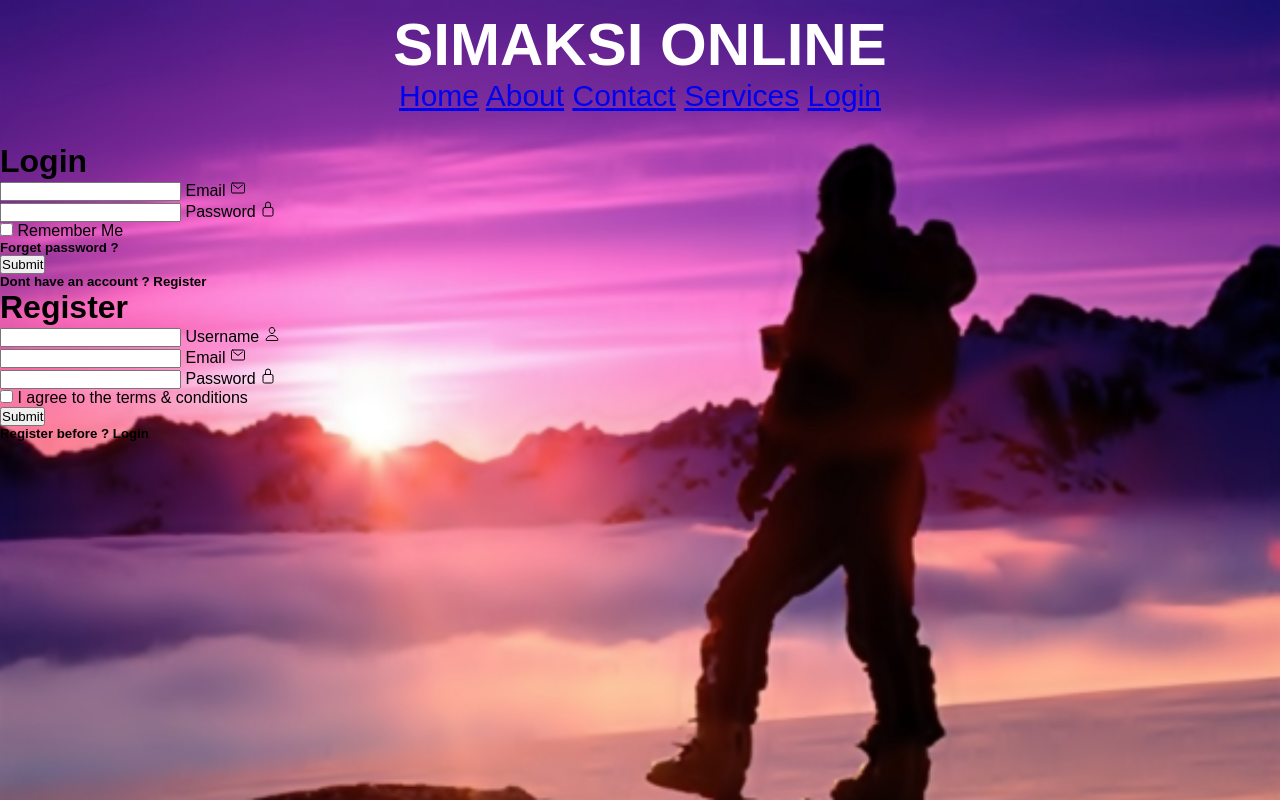
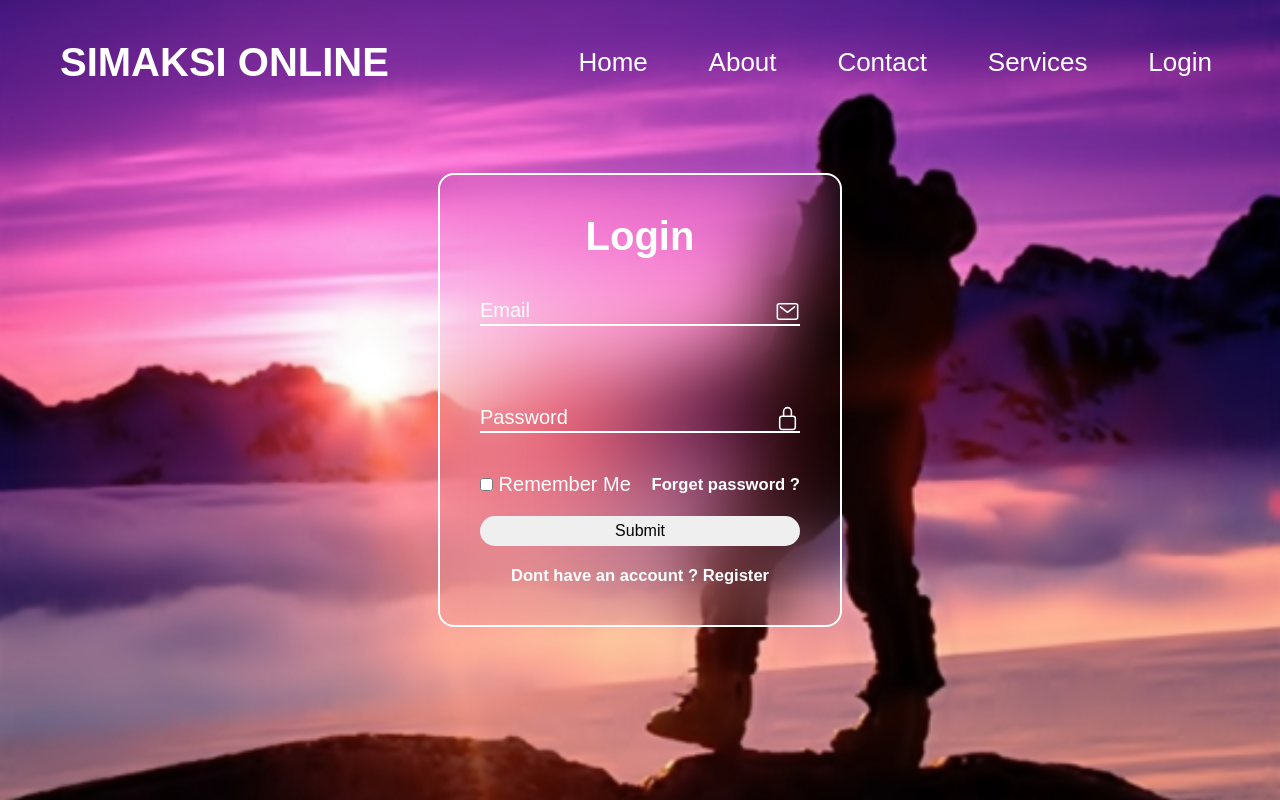
Before and after one commit to varhan1/TUBES, a PHP site: page / in a window 1280 px wide. Run offline with PHP 8.4, Linux system fonts and the light colour scheme.

Commit message:
Update index.css

```diff
--- a/index.css
+++ b/index.css
@@ -1,241 +1,138 @@
-/* POPPINS FONT */
-
 *{
+    padding: 0;
     margin: 0;
-    padding: 0;
-    box-sizing: border-box;
-    font-family: 'Poppins', sans-serif;
+    font-family: Arial, Helvetica, sans-serif;
 }
 body{
-    background: url("pendaki.webp");
+    background-image: url(pendaki.webp);
     background-size: cover;
-    background-repeat: no-repeat;
-    background-attachment: fixed;
-    overflow: hidden;
-}
-.wrapper{
+    background-position: 0px -50px;
     display: flex;
     justify-content: center;
     align-items: center;
-    min-height: 110vh;
-    background: rgba(39, 39, 39, 0.4);
+    min-height: 100vh;
+    overflow: hidden;
 }
-.nav{
+header{
     position: fixed;
     top: 0;
+    left: 0;
+    width: 90%;
     display: flex;
-    justify-content: space-around;
+    justify-content: space-between;
+    font-size: 20px;
+    padding: 40px 60px;
+    color: white;
+}
+header nav{
+    width: 55%;
+    display: flex;
+    justify-content: space-between;
+    align-items: center;
+    font-size: 26px;
+}
+header nav a{
+    color: white;
+    text-decoration: none;
+    position: relative;
+}
+header nav a::before{
+    content: "";
+    position: absolute;
+    bottom: -5px;
+    left: 0;
+    background-color: white;
+    width: 0%;
+    height: 2.5px;
+    transition: .3s;
+}
+header nav a:hover::before{
     width: 100%;
-    height: 100px;
-    line-height: 100px;
-    background: linear-gradient(rgba(39,39,39, 0.6), transparent);
-    z-index: 100;
 }
-.nav-logo p{
+.Form-box{
+    position: relative;
+    width: 400px;
+    height: 450px;
+    backdrop-filter: blur(40px);
     color: white;
-    font-size: 25px;
-    font-weight: 600;
+    font-size: 20px;
+    border: 2px solid white;
+    border-radius: 16px;
+    overflow: hidden;
+    transition: transform .6s ease, height .2s ease-in-out;
 }
-.nav-menu ul{
-    display: flex;
-}
-.nav-menu ul li{
-    list-style-type: none;
-}
-.nav-menu ul li .link{
-    text-decoration: none;
-    font-weight: 500;
-    color: #fff;
-    padding-bottom: 15px;
-    margin: 0 25px;
-}
-.link:hover, .active{
-    border-bottom: 2px solid #fff;
-}
-.nav-button .btn{
-    width: 130px;
-    height: 40px;
-    font-weight: 500;
-    background: rgba(255, 255, 255, 0.4);
-    border: none;
-    border-radius: 30px;
-    cursor: pointer;
-    transition: .3s ease;
-}
-.btn:hover{
-    background: rgba(255, 255, 255, 0.3);
-}
-#registerBtn{
-    margin-left: 15px;
-}
-.btn.white-btn{
-    background: rgba(255, 255, 255, 0.7);
-}
-.btn.btn.white-btn:hover{
-    background: rgba(255, 255, 255, 0.5);
-}
-.nav-menu-btn{
-    display: none;
-}
-.form-box{
-    position: relative;
-    display: flex;
-    align-items: center;
-    justify-content: center;
-    width: 512px;
-    height: 420px;
-    overflow: hidden;
-    z-index: 2;
-}
-.login-container{
-    position: absolute;
-    left: 4px;
-    width: 500px;
-    display: flex;
-    flex-direction: column;
-    transition: .5s ease-in-out;
-}
-.register-container{
-    position: absolute;
-    right: -520px;
-    width: 500px;
-    display: flex;
-    flex-direction: column;
-    transition: .5s ease-in-out;
-}
-.top span{
-    color: #fff;
-    font-size: small;
-    padding: 10px 0;
+.Form-box form{
     display: flex;
     justify-content: center;
+    align-items: center;
+    flex-direction: column;
+    width: 100%;
+    height: 100%;
+    position: absolute;
+    transition: all .5s ease;
 }
-.top span a{
-    font-weight: 500;
-    color: #fff;
-    margin-left: 5px;
+.Form-box .Register-form{
+    transform: translateX(-100%);
 }
-header{
-    color: #fff;
-    font-size: 30px;
-    text-align: center;
-    padding: 10px 0 30px 0;
-}
-.two-forms{
-    display: flex;
-    gap: 10px;
-}
-.input-field{
-    font-size: 15px;
-    background: rgba(255, 255, 255, 0.2);
-    color: #fff;
-    height: 50px;
-    width: 100%;
-    padding: 0 10px 0 45px;
-    border: none;
-    border-radius: 30px;
-    outline: none;
-    transition: .2s ease;
-}
-.input-field:hover, .input-field:focus{
-    background: rgba(255, 255, 255, 0.25);
-}
-::-webkit-input-placeholder{
-    color: #fff;
-}
-.input-box i{
-    position: relative;
-    top: -35px;
-    left: 17px;
-    color: #fff;
-}
-.submit{
-    font-size: 15px;
-    font-weight: 500;
-    color: black;
-    height: 45px;
-    width: 100%;
-    border: none;
-    border-radius: 30px;
-    outline: none;
-    background: rgba(255, 255, 255, 0.7);
-    cursor: pointer;
-    transition: .3s ease-in-out;
-}
-.submit:hover{
-    background: rgba(255, 255, 255, 0.5);
-    box-shadow: 1px 5px 7px 1px rgba(0, 0, 0, 0.2);
-}
-.two-col{
+.input-box{
+    width: 80%;
     display: flex;
     justify-content: space-between;
-    color: #fff;
-    font-size: small;
-    margin-top: 10px;
+    position: relative;
+    border-bottom: 2px solid white;
+    margin: 40px 0px;
 }
-.two-col .one{
+.Register-form .input-box{
+    margin: 30px 0px;
+}
+.input-box input{
+    width: 90%;
+    position: absolute;
+    color: white;
+    font-size: 20px;
+    border: none;
+    background: none;
+    outline: none;
+}
+.input-box label{
+    transition: .4s;
+}
+.input-box input:focus ~ label,
+.input-box input:valid ~ label{
+    transform: translateY(-25px);
+}
+.input-box ion-icon{
+    font-size: 25px;
+}
+.checkbox{
+    width: 80%;
     display: flex;
-    gap: 5px;
+    justify-content: space-between;
+    align-items: center;
 }
-.two label a{
-    text-decoration: none;
-    color: #fff;
+.Register-form .checkbox{
+    display: unset;
 }
-.two label a:hover{
-    text-decoration: underline;
+.submit-btn{
+    width: 80%;
+    height: 30px;
+    cursor: pointer;
+    border-radius: 20px;
+    margin: 20px 0px;
+    border: none;
+    font-size: 16px;
 }
-@media only screen and (max-width: 786px){
-    .nav-button{
-        display: none;
-    }
-    .nav-menu.responsive{
-        top: 100px;
-    }
-    .nav-menu{
-        position: absolute;
-        top: -800px;
-        display: flex;
-        justify-content: center;
-        background: rgba(255, 255, 255, 0.2);
-        width: 100%;
-        height: 90vh;
-        backdrop-filter: blur(20px);
-        transition: .3s;
-    }
-    .nav-menu ul{
-        flex-direction: column;
-        text-align: center;
-    }
-    .nav-menu-btn{
-        display: block;
-    }
-    .nav-menu-btn i{
-        font-size: 25px;
-        color: #fff;
-        padding: 10px;
-        background: rgba(255, 255, 255, 0.2);
-        border-radius: 50%;
-        cursor: pointer;
-        transition: .3s;
-    }
-    .nav-menu-btn i:hover{
-        background: rgba(255, 255, 255, 0.15);
-    }
+.Form-box h5,
+.checkbox label,
+.checkbox input{
+    cursor: pointer;
 }
-@media only screen and (max-width: 540px) {
-    .wrapper{
-        min-height: 100vh;
-    }
-    .form-box{
-        width: 100%;
-        height: 500px;
-    }
-    .register-container, .login-container{
-        width: 100%;
-        padding: 0 20px;
-    }
-    .register-container .two-forms{
-        flex-direction: column;
-        gap: 0;
-    }
+.change-form{
+    height: 500px;
 }
+.change-form .Login-form{
+    transform: translateX(100%);
+}
+.change-form .Register-form{
+    transform: translateX(0%);
+}
```
